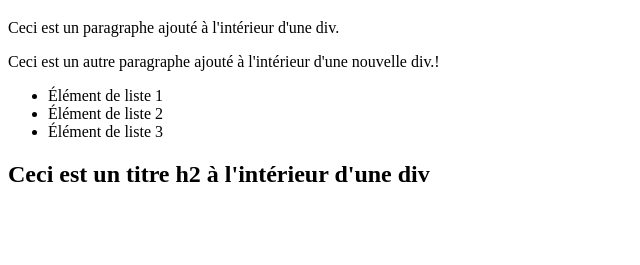
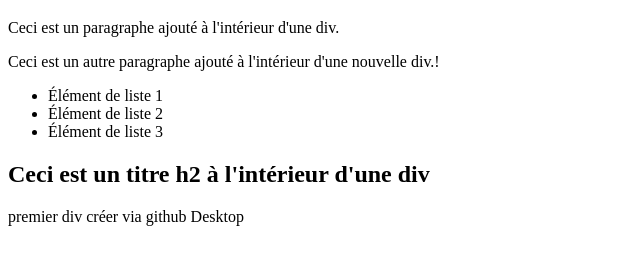
Before and after one commit to fatimazahraeIm/TP2-DevOps-Github, a plain HTML site: page index.html in a window 1280 px wide. Shown: the part 61-326 px from the top of the page, without its empty margins (0-640 px from the left). Drawn offline with Linux system fonts and the light colour scheme.

Commit message:
Update index.html

```diff
--- a/index.html
+++ b/index.html
@@ -21,5 +21,8 @@
     <div>
         <h2>Ceci est un titre h2 à l'intérieur d'une div</h2>
     </div>
+    <div>
+        <p>premier div créer via github Desktop</p>
+    </div>
 </body>
 </html>
```
